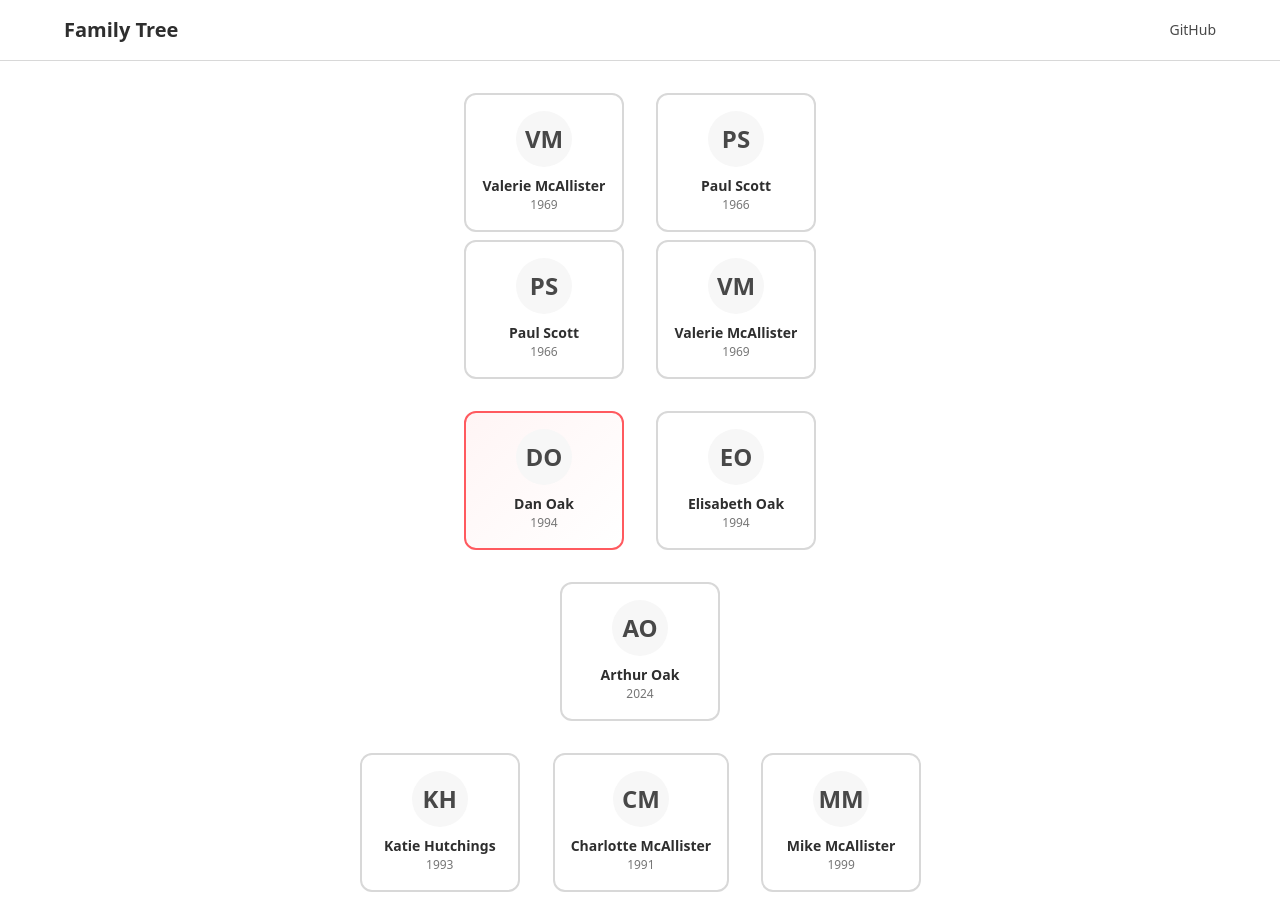
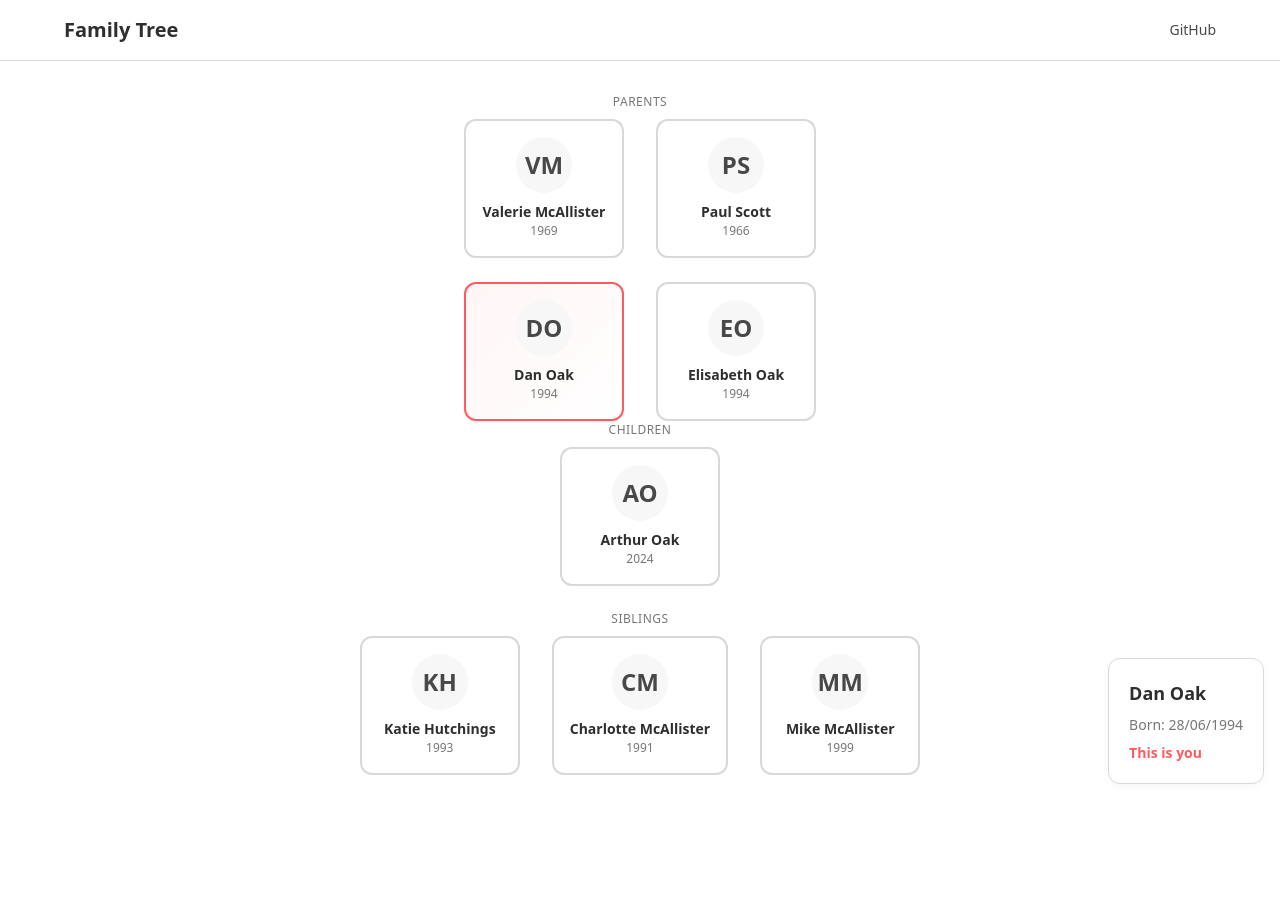
Before and after one commit to do4k/familytree, a Next.js app: page / in a window 1280 px wide. Shown: the top 898 px of the page. After the commit the page ends 831 px from the top, so only its background shows below. Built offline with nearby package versions, Linux system fonts and the light colour scheme.

Commit message:
Add contextual family view - click on person to see their family

```diff
--- a/src/components/FamilyTree.tsx
+++ b/src/components/FamilyTree.tsx
@@ -7,12 +7,6 @@ interface FamilyTreeProps {
   family: FamilyTree;
 }
 
-interface TreeNodeProps {
-  person: Person;
-  family: FamilyTree;
-  onPersonClick: (person: Person) => void;
-}
-
 function getSpouse(person: Person, family: FamilyTree): Person | undefined {
   if (!person.spouseId) return undefined;
   return family.people[person.spouseId];
@@ -20,6 +14,13 @@ function getSpouse(person: Person, family: FamilyTree): Person | undefined {
 
 function getChildren(person: Person, family: FamilyTree): Person[] {
   return Object.values(family.people).filter((p) => p.parentId === person.id);
+}
+
+function getSiblings(person: Person, family: FamilyTree): Person[] {
+  if (!person.parentId) return [];
+  return Object.values(family.people).filter(
+    (p) => p.parentId === person.parentId && p.id !== person.id
+  );
 }
 
 function getParents(person: Person, family: FamilyTree): Person[] {
@@ -56,71 +57,53 @@ function PersonCard({ person, onClick }: { person: Person; onClick: () => void }
   );
 }
 
-function ParentsRow({ person, family, onPersonClick }: TreeNodeProps) {
-  const parents = getParents(person, family);
-  if (parents.length === 0) return null;
-
-  const uniqueParents = parents.filter((p, i, arr) =>
-    arr.findIndex(x => x.id === p.id) === i
-  );
+function FamilyRow({
+  title,
+  people,
+  family,
+  onPersonClick
+}: {
+  title: string;
+  people: Person[];
+  family: FamilyTree;
+  onPersonClick: (p: Person) => void;
+}) {
+  if (people.length === 0) return null;
 
   return (
-    <div className="flex justify-center gap-8 mb-8">
-      {uniqueParents.map((parent) => (
-        <div key={parent.id} className="tree-node">
-          <PersonCard person={parent} onClick={() => onPersonClick(parent)} />
-          {getSpouse(parent, family) && (
-            <PersonCard
-              person={getSpouse(parent, family)!}
-              onClick={() => onPersonClick(getSpouse(parent, family)!)}
-            />
-          )}
-        </div>
-      ))}
+    <div className="flex flex-col items-center">
+      <span style={{ color: "var(--pie-secondary-light)", fontSize: "12px", marginBottom: "8px", textTransform: "uppercase", letterSpacing: "0.5px" }}>
+        {title}
+      </span>
+      <div className="flex justify-center gap-8" style={{ marginBottom: "24px" }}>
+        {people.map((person) => (
+          <div key={person.id} className="tree-node">
+            <PersonCard person={person} onClick={() => onPersonClick(person)} />
+          </div>
+        ))}
+      </div>
     </div>
   );
 }
 
-function ChildrenRow({ person, family, onPersonClick }: TreeNodeProps) {
-  const children = getChildren(person, family);
-  if (children.length === 0) return null;
-
+function ViewSelector({
+  root,
+  onBack
+}: {
+  root: Person;
+  onBack: () => void;
+}) {
   return (
-    <div className="flex justify-center gap-8 mt-8">
-      {children.map((child) => (
-        <div key={child.id} className="tree-node">
-          <PersonCard person={child} onClick={() => onPersonClick(child)} />
-        </div>
-      ))}
-    </div>
-  );
-}
-
-function SiblingsRow({ person, family, onPersonClick }: TreeNodeProps) {
-  if (!person.parentId) return null;
-
-  const siblings = Object.values(family.people).filter(
-    (p) => p.parentId === person.parentId && p.id !== person.id
-  );
-
-  if (siblings.length === 0) return null;
-
-  return (
-    <div className="flex justify-center gap-8 mt-8">
-      {siblings.map((sibling) => {
-        const siblingSpouse = sibling.spouseId ? family.people[sibling.spouseId] : undefined;
-        return (
-          <div key={sibling.id} className="tree-node">
-            <PersonCard person={sibling} onClick={() => onPersonClick(sibling)} />
-            {siblingSpouse && (
-              <PersonCard
-                person={siblingSpouse}
-                onClick={() => onPersonClick(siblingSpouse)}
-              />
-            )}
-          </div>
-        );
-      })}
+    <div className="flex items-center gap-4 mb-6">
+      <button
+        onClick={onBack}
+        className="btn btn-secondary"
+        style={{ padding: "8px 16px", fontSize: "14px" }}
+      >
+        ← Back
+      </button>
+      <span style={{ color: "var(--pie-secondary-light)" }}>Viewing:</span>
+      <span style={{ fontWeight: 600 }}>{root.firstName} {root.lastName}'s family</span>
     </div>
   );
 }
@@ -130,19 +113,38 @@ export default function FamilyTree({ family }: FamilyTreeProps) {
     family.people[family.rootId]
   );
 
-  const root = family.people[family.rootId];
+  const root = selectedPerson || family.people[family.rootId];
   const spouse = getSpouse(root, family);
+  const children = getChildren(root, family);
+  const siblings = getSiblings(root, family);
+  const parents = getParents(root, family);
+
+  const uniqueParents = parents.filter((p, i, arr) =>
+    arr.findIndex(x => x.id === p.id) === i
+  );
 
   return (
     <div className="w-full overflow-auto p-8">
+      {selectedPerson && selectedPerson.id !== family.rootId && (
+        <ViewSelector
+          root={selectedPerson}
+          onBack={() => setSelectedPerson(family.people[family.rootId])}
+        />
+      )}
+
       <div className="flex flex-col items-center">
-        <ParentsRow person={root} family={family} onPersonClick={setSelectedPerson} />
+        <FamilyRow
+          title="Parents"
+          people={uniqueParents}
+          family={family}
+          onPersonClick={setSelectedPerson}
+        />
 
         <div className="flex justify-center gap-8">
           <div className="tree-node">
             <PersonCard
               person={root}
-              onClick={() => setSelectedPerson(root)}
+              onClick={() => root.id !== family.rootId ? setSelectedPerson(root) : () => {}}
             />
           </div>
           {spouse && (
@@ -155,12 +157,22 @@ export default function FamilyTree({ family }: FamilyTreeProps) {
           )}
         </div>
 
-        <ChildrenRow person={root} family={family} onPersonClick={setSelectedPerson} />
+        <FamilyRow
+          title="Children"
+          people={children}
+          family={family}
+          onPersonClick={setSelectedPerson}
+        />
 
-        <SiblingsRow person={root} family={family} onPersonClick={setSelectedPerson} />
+        <FamilyRow
+          title="Siblings"
+          people={siblings}
+          family={family}
+          onPersonClick={setSelectedPerson}
+        />
       </div>
 
-      {selectedPerson && selectedPerson.id !== root.id && (
+      {selectedPerson && (
         <div className="fixed bottom-4 right-4 card max-w-sm">
           <h3 className="font-semibold text-lg mb-2">
             {selectedPerson.firstName} {selectedPerson.lastName}
```
